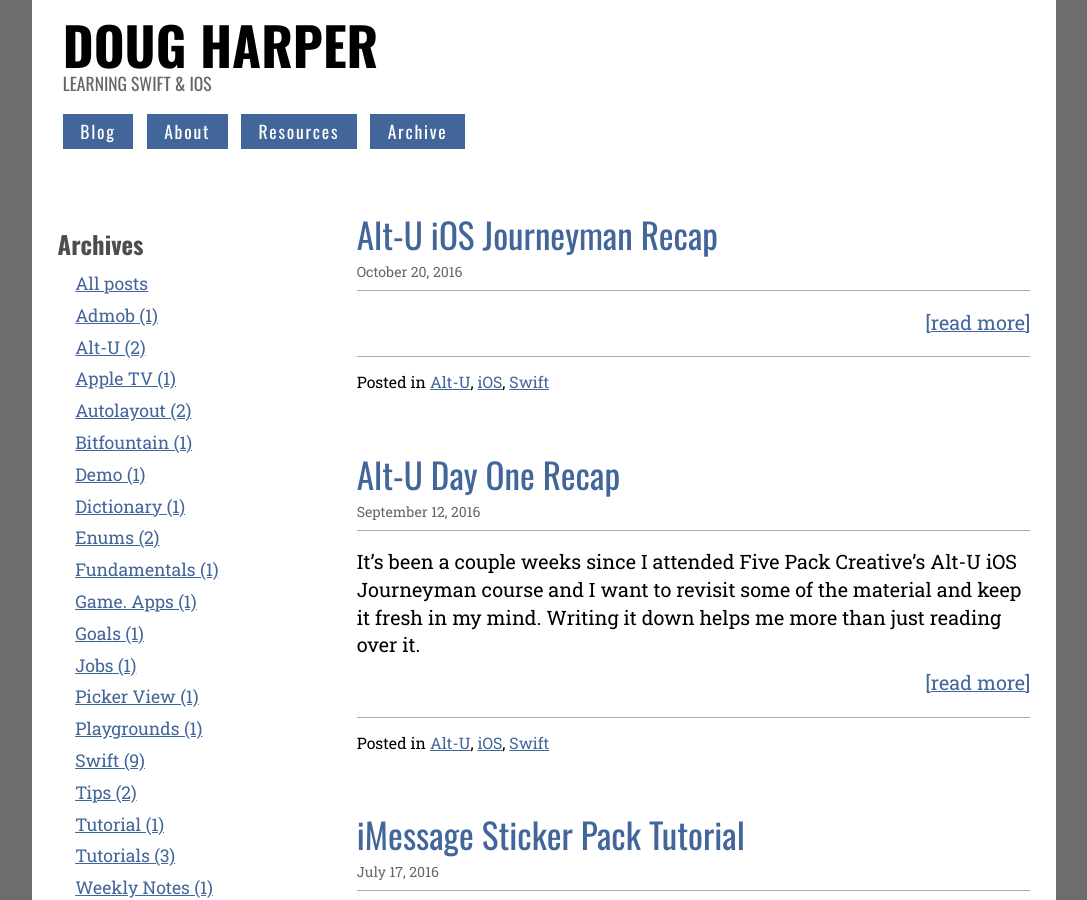
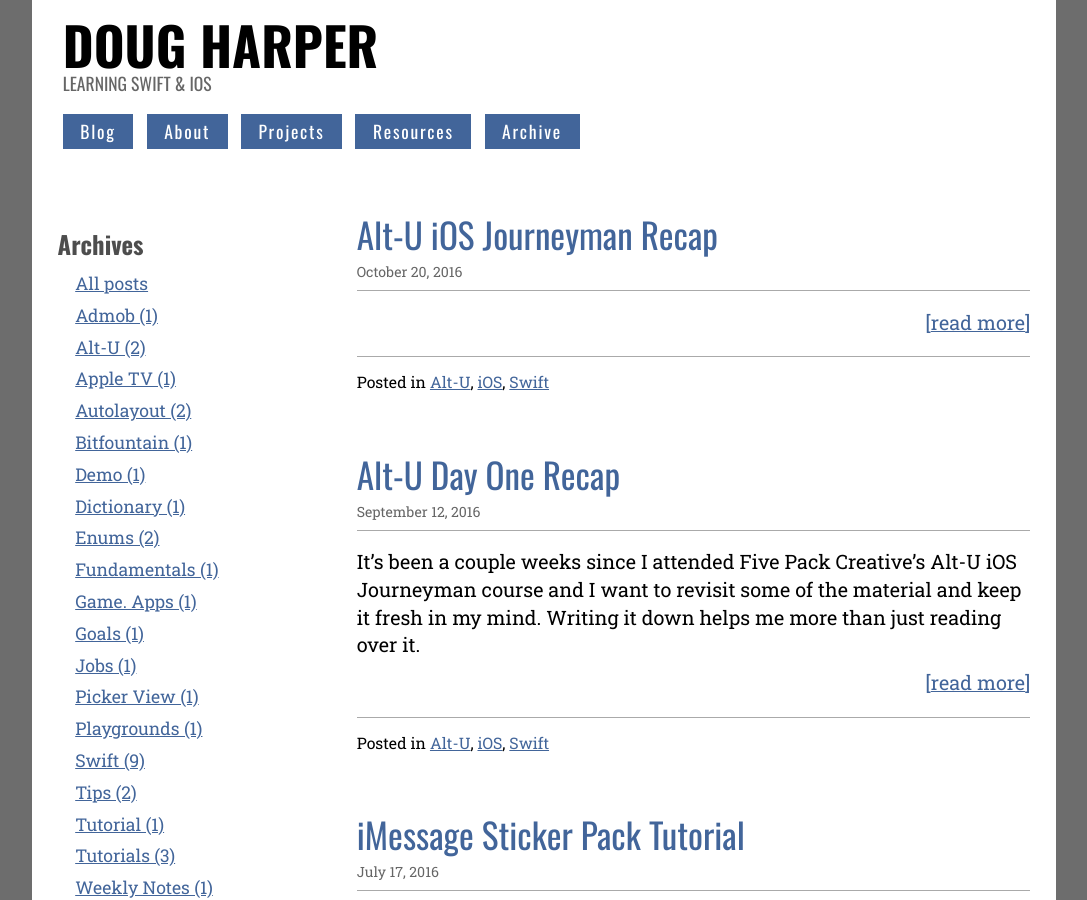
Before and after one commit to endodoug/endodoug.github.io, a Jekyll site: the page built from index.html, in a window 1280 px wide and 900 px high. Shown: the whole window, without its empty margins (96-1183 px from the left). Built offline with Jekyll 4.4.1, drawn with Linux system fonts in a browser that asks for light colours; the list of posts is cut into pages by our own code.

Commit message:
Added projects to nav bar
Need to add a projects page and content

```diff
--- a/_layouts/default.html
+++ b/_layouts/default.html
@@ -32,6 +32,7 @@
 <ul class="menu">
   <li><a href="{{site.baseurl}}/index.html" title="Articles">Blog</a></li>
   <li><a href="{{site.baseurl}}/about.html" title="learn more">About</a></li>
+  <li><a href="{{site.baseurl}}/about.html" title="learn more">Projects</a></li>
   <li><a href="{{site.baseurl}}/resources.html" title="resources">Resources</a></li>
   <li><a href="{{site.baseurl}}/tags/" title="Archive">Archive</a></li>
   </ul>
```
